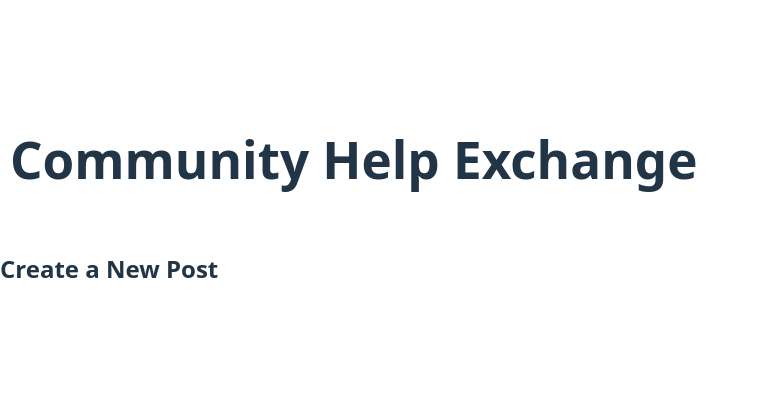
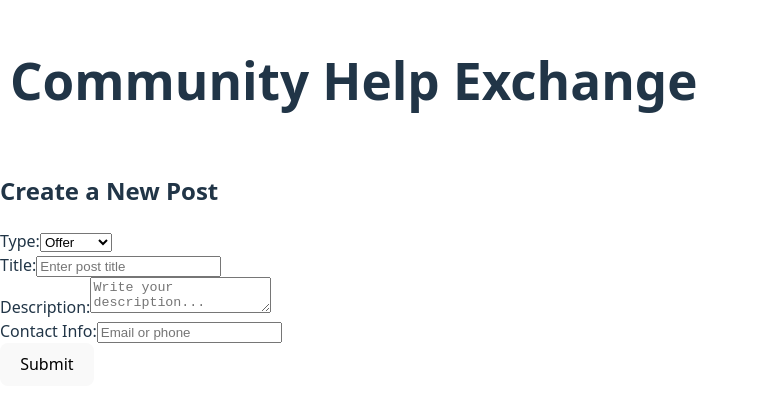
Before and after one commit to Daniel-commits392/Community-Help-Exchange, a React (Vite) app: page /newpost in a window 1280 px wide. Shown: the part 203-612 px from the top of the page, without its empty margins (0-759 px from the left). Built offline with nearby package versions, Linux system fonts and the light colour scheme.

Commit message:
add functionality in postfoarm and rendered it in newpost

```diff
--- a/src/Components/PostForm.jsx
+++ b/src/Components/PostForm.jsx
@@ -0,0 +1,86 @@
+import React, {useState} from "react";
+
+function PostForm() {
+   const [type, setType] = useState("offer");
+    const [title, setTitle] = useState("");
+    const [description, setDescription] = useState("");
+    const [contact, setContact] = useState("");
+
+    function handleSubmit(event) {
+        event.preventDefault();
+
+        const newPost = {
+            type,
+            title,
+            description,
+            contact
+        };
+          fetch("http://localhost:4000/posts", {
+      method: "POST",
+      headers: {
+        "Content-Type": "application/json",
+      },
+      body: JSON.stringify(newPost),
+    })
+      .then((res) => res.json())
+      .then(() => {
+        alert("Post submitted!");
+        setTitle("");
+        setDescription("");
+        setType("offer");
+        setContact("");
+      })
+      .catch((err) => console.error("Submission error:", err));
+  }
+
+  return (
+         <form onSubmit={handleSubmit}>
+      <div>
+        <label>
+          Type:
+          <select value={type} onChange={(e) => setType(e.target.value)}>
+            <option value="offer">Offer</option>
+            <option value="request">Request</option>
+          </select>
+        </label>
+      </div>
+
+      <div>
+        <label>
+          Title:
+          <input
+            value={title}
+            onChange={(e) => setTitle(e.target.value)}
+            placeholder="Enter post title"
+          />
+        </label>
+      </div>
+
+      <div>
+        <label>
+          Description:
+          <textarea
+            value={description}
+            onChange={(e) => setDescription(e.target.value)}
+            placeholder="Write your description..."
+          />
+        </label>
+      </div>
+
+      <div>
+        <label>
+          Contact Info:
+          <input
+            value={contact}
+            onChange={(e) => setContact(e.target.value)}
+            placeholder="Email or phone"
+          />
+        </label>
+      </div>
+
+      <button type="submit">Submit</button>
+    </form>
+  );
+}
+
+export default PostForm;
--- a/src/Pages/NewPost.jsx
+++ b/src/Pages/NewPost.jsx
@@ -1,11 +1,11 @@
 import React from "react";
-
+import PostForm from "../Components/PostForm";
 
 function NewPost() {
     return (
         <div>
             <h2>Create a New Post</h2>
-
+            <PostForm />
         </div>
     )
 }
```
